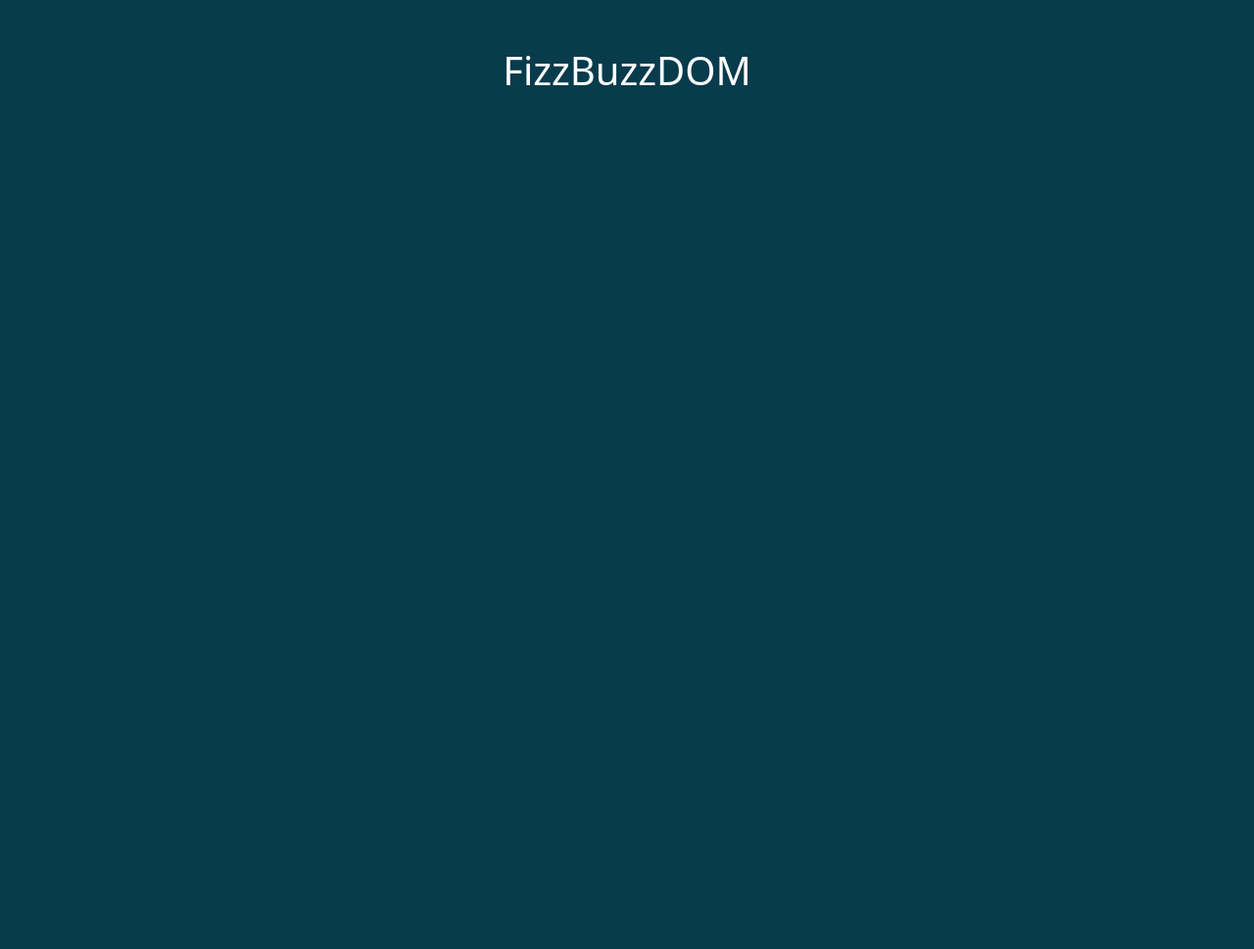
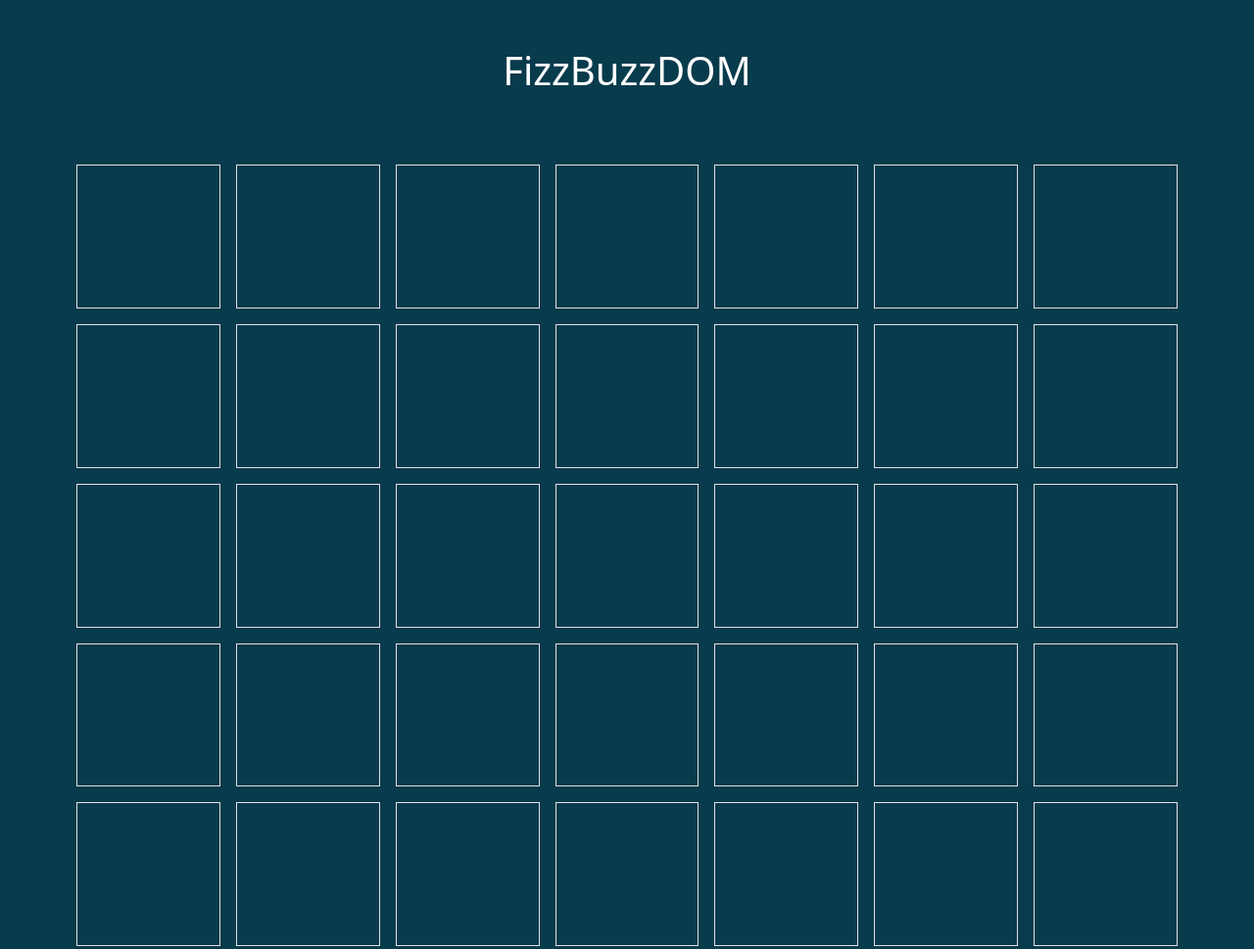
Before and after one commit to Mega-117/js-fizzbuzzdom, a plain HTML site: page index.html in a window 1280 px wide. Shown: the top 969 px of the page at 98% size. Before the commit the page ends 800 px from the top, so only its background shows below. Drawn offline with nearby package versions, Linux system fonts and the light colour scheme.

Commit message:
visualizzato quadrati

```diff
--- a/index.html
+++ b/index.html
@@ -13,7 +13,7 @@
 </head>
 
 <body>
-    <section class="mt-5">
+    <section class="container mt-5">
         <h1 class="text-white text-center pb-5">FizzBuzzDOM</h1>
         <div id="container-scacchiera">
 
--- a/js/script.js
+++ b/js/script.js
@@ -0,0 +1,20 @@
+const containerScacchiera = document.getElementById("container-scacchiera");
+
+for (let a = 1; a <= 10; a++) {
+    const row = document.createElement("div");
+    row.classList.add("row");
+    let bgcolor = "bg-danger";
+    for (let b = 1; b <= 7; b++) {
+        const multipli3 = b % 3 === 0;
+        let bgcolor = "";
+
+
+        row.innerHTML += `<div class="col g-3">
+                        <div class="ratio ratio-1x1 border ${bgcolor}">
+                            <div></div>
+                        </div>
+                    </div>`;
+    }
+
+    containerScacchiera.append(row);
+}
```
Also changed, not shown: css/style.css (line endings or trailing spaces).
